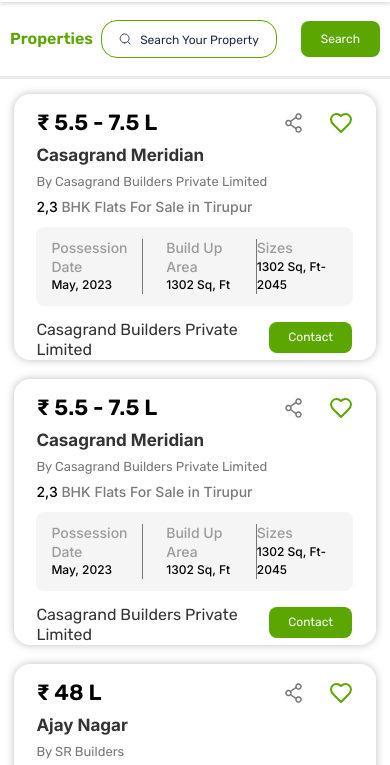
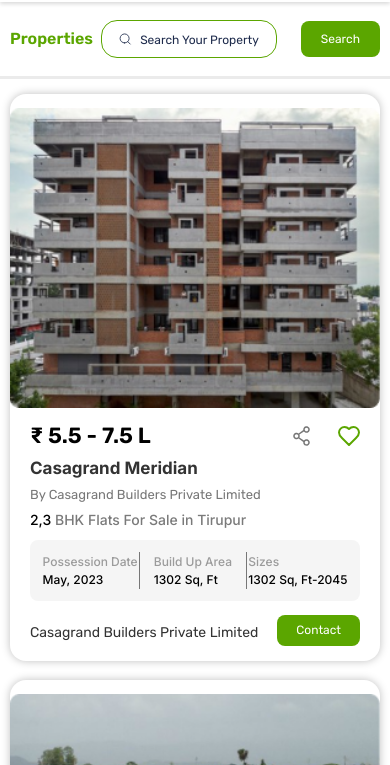
Before and after one commit to Neel2107/Tirupur-Homes, a plain HTML site: page Properties/Properties.html in a window 390 px wide. Shown: the part 68-833 px from the top of the page. Drawn offline with Linux system fonts and the light colour scheme; a web font is replaced by a local one.

Commit message:
properties cards image fixed

```diff
--- a/Responsive.css
+++ b/Responsive.css
@@ -513,4 +513,74 @@
     font-weight: 700;
     line-height: 15px;
 }
+
+.mid>span, .midCenter> span {
+    color: #9B9B9B;
+    font-family: Inter;
+    font-size: 12px;
+    font-style: normal;
+    font-weight: 500;
+    line-height: 16.278px;
 }
+
+.midCenter {
+    margin: 0 14px;
+}
+
+.bottomLineContainer > span {
+    font-size: 14px;
+    line-height: 20px;
+}
+
+.propertyCard{
+    display: flex;
+    flex-direction: column;
+    gap: 5px;
+
+}
+
+.leftThumbnail{
+
+        display: flex;
+        justify-content: center;
+        align-items: center;
+
+
+}
+
+.leftThumbnail>img {
+    /* margin: 8px 0 8px 8px; */
+    /* display: none; */
+    height: 300px;
+    display: block;
+    margin: 0;
+    margin-top: 14px;
+}
+
+.rightData {
+    display: flex;
+    flex-direction: column;
+    width: 100%;
+    padding: 10px 20px;
+}
+
+.midContainer1 {
+    padding: 12px 12px;
+    margin-right: 0;
+}
+
+.topPriceSocial{
+    margin: 0;
+}
+
+.bottomLineContainer {
+
+    margin-right: 0;
+
+}
+
+.middleFooter > span, .lastFooter > span {
+    font-size: 12px;
+    line-height: 24px;
+}
+}
```
